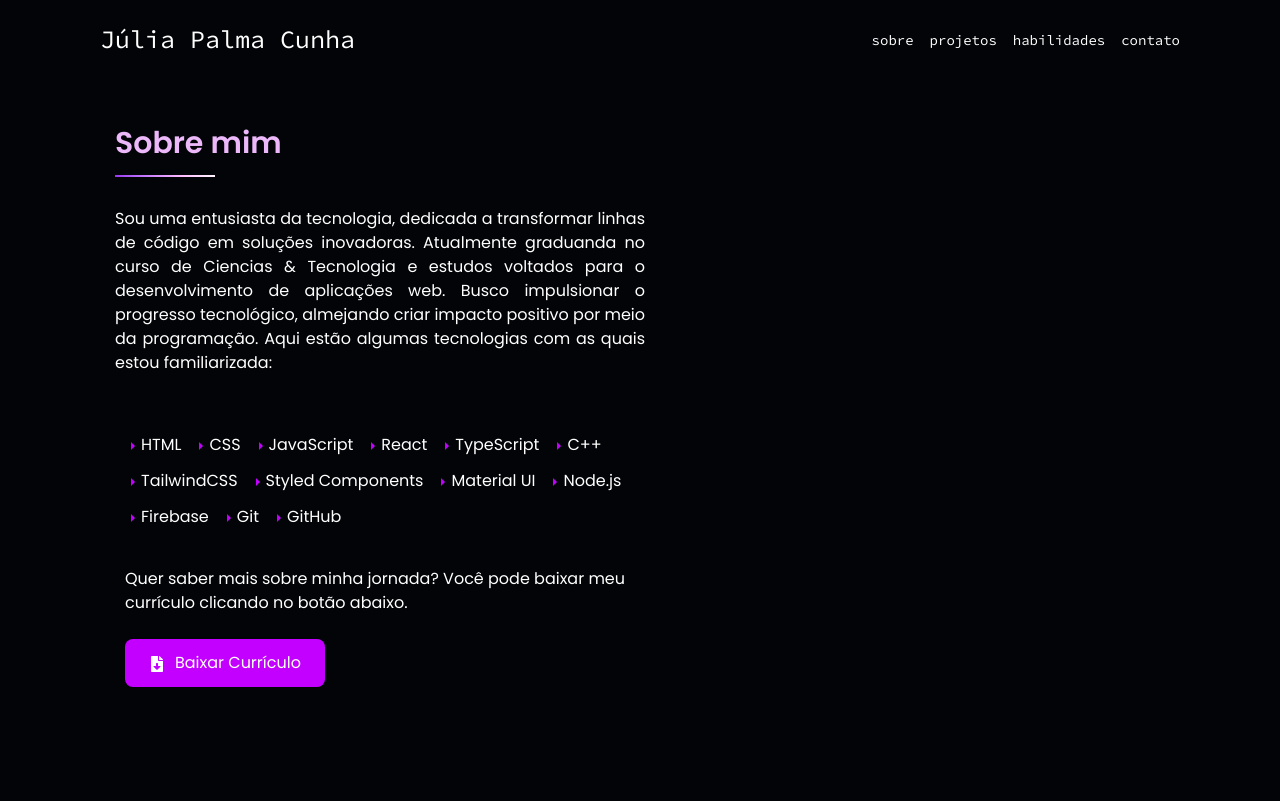
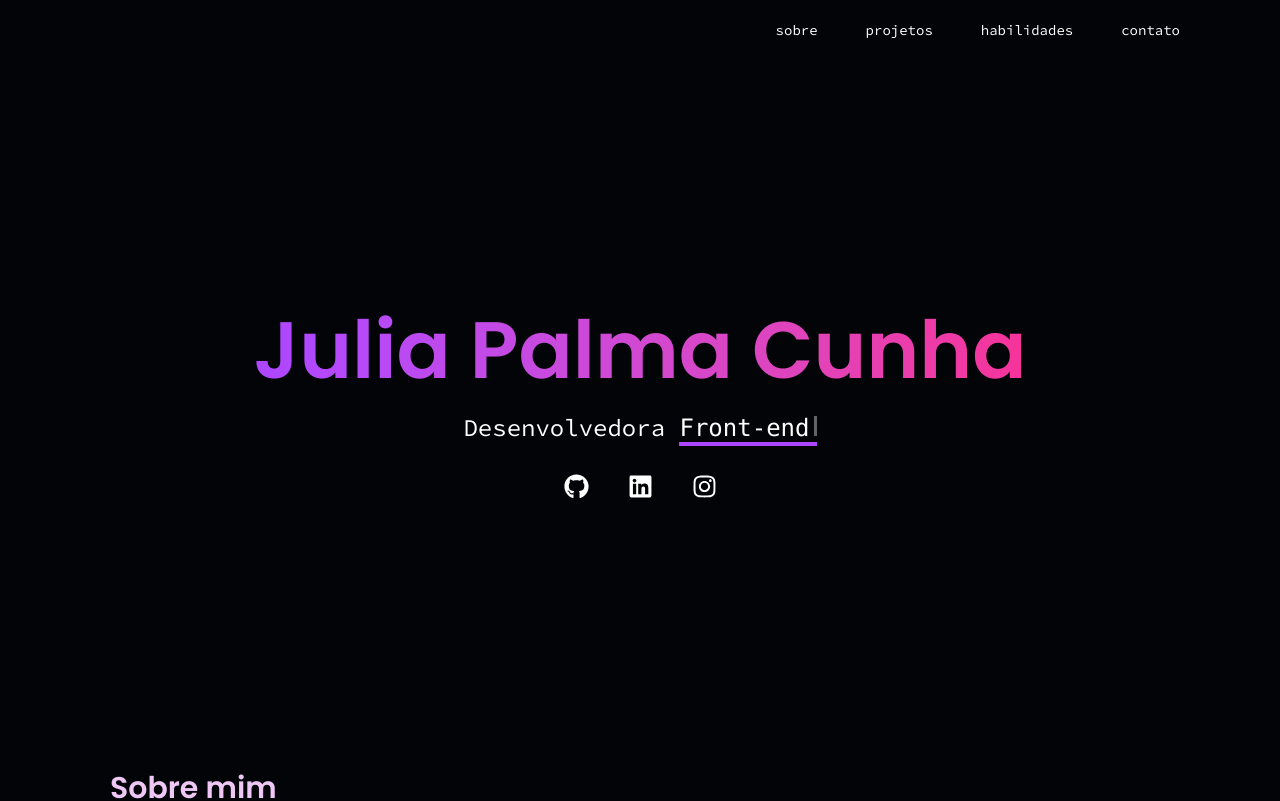
Before and after one commit to juliapalmacunha/juliapalmacunha, a React (Vite) app: page / in a window 1280 px wide. Shown: the top 801 px of the page. Built offline with nearby package versions, Linux system fonts and the light colour scheme.

Commit message:
Criação da page Inicio.

```diff
--- a/src/App.jsx
+++ b/src/App.jsx
@@ -8,6 +8,7 @@ import Habilidades from './pages/PageHabilidades'
 import Divisor from './componentes/Divisor'
 import Contato from './pages/PageContato'
 import Certificados from './pages/Certificados'
+import Inicio from './pages/PageInicio'
 
 function App() {
 
@@ -20,10 +21,15 @@ function App() {
 
       <Cabecalho />
 
+      <Inicio/>
+
       <main className='w-[85%]  m-auto lg:w-[calc(100%-200px)] lg:ml-[100px] lg:mr-[100px]'>
 
 
+
         <div className='h-[110px] w-full ' ></div>
+
+
 
         <Apresentacao/>
         <Divisor/>
--- a/src/componentes/Cabecalho.jsx
+++ b/src/componentes/Cabecalho.jsx
@@ -16,12 +16,12 @@ const Cabecalho = () => {
   };
 
   return (
-    <div className='flex fixed justify-between items-center top-0 left-0 h-[80px] w-full bg-[#020407] font-codeRegular text-[14px] z-50'>
+    <div className='flex fixed justify-between items-center top-0 left-0 h-[60px] w-full bg-[#020407] font-codeRegular text-[14px] z-50'>
 
-      <p className='text-black-500 ml-[100px] text-[25px]'>Júlia Palma Cunha</p>
+      <p className='text-black-500 ml-[100px] text-[25px]'></p>
 
-      <nav className='hidden lg:flex justify-between mr-[100px]'>
-        <ul className='flex space-x-4'>
+      <nav className='hidden lg:flex justify-between mr-[100px]  '>
+        <ul className='flex space-x-12'>
           {setores.map((setor) => (
             <li key={setor.nome}>
               <a className='no-underline scroll-smooth' href={`#${setor.nome}`}>
@@ -42,7 +42,7 @@ const Cabecalho = () => {
 
 
       {menuAberto && (
-        <nav className='absolute top-20 left-0 w-full bg-[#020407] z-40'>
+        <nav className='absolute top-20 left-0 w-full bg-[#020407] z-40 '>
           <ul className='flex flex-col items-center space-y-4'>
             {setores.map((setor) => (
               <li key={setor.nome}>
--- /dev/null
+++ b/src/componentes/Drawer.jsx
@@ -0,0 +1,11 @@
+import React from "react";
+
+const Drawer = () => {
+  return (
+    <div className="top-0 left-0 z-50 w-[400px] h-[750px] bg-purple-500 p-5 ">
+
+    </div>
+  );
+};
+
+export default Drawer;
--- a/src/componentes/EnglobaTitulo.jsx
+++ b/src/componentes/EnglobaTitulo.jsx
@@ -2,9 +2,9 @@ import React from 'react'
 
 const EnglobaTitulo = ({children}) => {
   return (
-    <div className="mb-[30px] font-poppinsSemibold text-3xl text-[#ecb8fa] ">
+    <div className="mb-[30px] font-poppinsSemibold text-3xl text-[#efc7f5] ">
       <p className="mb-[14px] "> {children} </p>
-      <div className="top-0 left-0 w-[100px] h-[1.8px] bg-gradient-to-r from-[#7b2cbf] to-[#f9c5e3] brightness-125"></div>
+      <div className="top-0 left-0 w-[100px] h-[1.5px] bg-gradient-to-r from-[#7b2cbf] to-[#f9c5e3] brightness-125"></div>
     </div>
   )
 }
--- a/src/pages/PageApresentacao.jsx
+++ b/src/pages/PageApresentacao.jsx
@@ -28,7 +28,7 @@ const Apresentacao = () => {
   return (
 
     <section
-      className= " lg:gap-[10px]  flex-wrap lg:flex lg:w-full justify-start text-white p-[10px] font-poppinsRegular  items-center  w-full m-[5px]"
+      className= " lg:gap-[10px]  flex-wrap lg:flex lg:w-full justify-start text-white p-[5px] font-poppinsRegular  items-center  w-full m-[5px]"
       id="sobre"
     >
 
--- a/src/pages/PageContato.jsx
+++ b/src/pages/PageContato.jsx
@@ -21,18 +21,18 @@ const Contato = () => {
   };
 
 
-  const estilizandoInputs = "bg-[#d6d6d6dd] p-[10px] w-full rounded-[5px] h-[35px] placeholder:text-[#4c4848]"
+  const estilizandoInputs = "bg-[#d6d6d6dd] p-[10px] w-full rounded-[5px] h-[45px] placeholder:text-[#4c4848]"
 
   return (
 
-    <section className='text-white m-[20px] mb-[5px] font-poppinsRegular'
+    <section className='text-white m-[20px] mb-[80px] font-poppinsRegular'
     id='contato'
     >
       <EnglobaTitulo>Contato</EnglobaTitulo>
 
-      <div className='w-full h-[450px] lg:w-[50%] '>
+      <div className='w-full h-[500px] lg:w-[50%] '>
         <form
-          className='flex flex-col gap-[12px] text-start lg:p-[40px] w-full h-full'
+          className='flex flex-col gap-[12px] text-start lg:p-[30px] w-full h-full'
           onSubmit={handleSendEmail}
         >
           <div>
@@ -69,7 +69,7 @@ const Contato = () => {
               id='mensagem'
               name='mensagem'
               rows='4'
-              className='bg-[#d6d6d6dd] p-[10px] w-full rounded-[10px] placeholder:text-[#4c4848]'
+              className='bg-[#d6d6d6dd] p-[10px] w-full h-[200px] rounded-[10px] placeholder:text-[#4c4848]'
               placeholder='Mensagem'
               value={mensagem}
               onChange={(e) => setMensagem(e.target.value)}
@@ -78,7 +78,7 @@ const Contato = () => {
 
           <button
             type='submit'
-            className='bg-gradient-to-r from-[#7b2cbf] to-[#f9c5e3] rounded-[5px] w-full h-[35px] hover:bg-gradient-to-r hover:from-[#5a1a9f] hover:to-[#e0a7c2] '
+            className='bg-gradient-to-r from-[#7b2cbf] to-[#f9c5e3] rounded-[5px] w-full h-[40px]  hover:bg-gradient-to-r hover:from-[#5a1a9f] hover:to-[#e0a7c2] '
           >
             Enviar
           </button>
--- a/src/pages/PageHabilidades.jsx
+++ b/src/pages/PageHabilidades.jsx
@@ -45,14 +45,15 @@ const PageHabilidades = () => {
 
                 {habilidades.map((habilidade) => {
                     return <motion.div
+                       key={habilidade.nome}
                         initial={{ opacity: 0, y: -50 }}
                         whileInView={{ opacity: 1, y: 0 }}
                         transition={{ duration: 2 }}
                         viewport={{ once: true }}
                     >
 
-                        <div key={habilidade.nome} className=' w-[380px] lg:w-[320px] h-[250px] rounded-lg font-codeSemibold text-[28px] overflow-hidden
-                    bg-[#ffffff00] hover:bg-[#beaeae95]
+                        <div key={habilidade.nome} className='w-[380px] lg:w-[390px] h-[250px] rounded-lg font-codeSemibold text-[28px] overflow-hidden
+                    bg-[#ffffff00] hover:bg-[#bab1b178]
                     hover:scale-110 transition-transform duration-1000 ease-in-out'
                         >
                             <div className='flex gap-[10px] '>
--- a/src/pages/PageInicio.jsx
+++ b/src/pages/PageInicio.jsx
@@ -1,13 +1,85 @@
-import React from 'react'
+import React, { useState, useEffect } from "react";
+import { motion } from "framer-motion";
+import { FaGithub, FaLinkedin, FaInstagram } from "react-icons/fa";
+
+const TypingEffect = ({ text, speed }) => {
+  const [displayedText, setDisplayedText] = useState("");
+  const [index, setIndex] = useState(0);
+  const [isTypingDone, setIsTypingDone] = useState(false);
+
+  useEffect(() => {
+    if (index < text.length) {
+      const timeout = setTimeout(() => {
+        setDisplayedText((prev) => prev + text[index]);
+        setIndex((prev) => prev + 1);
+      }, speed * 1000);
+
+      return () => clearTimeout(timeout);
+    } else {
+      setIsTypingDone(true);
+    }
+  }, [displayedText, index, text, speed]);
+
+  return (
+    <motion.span className="font-mono text-[24px] border-b-4 border-purple-500">
+      {displayedText}
+
+      {isTypingDone && (
+        <motion.span
+          className="inline-block w-[3px] h-[20px] bg-white ml-1"
+          animate={{ opacity: [1, 0, 1] }}
+          transition={{ repeat: Infinity, duration: 0.8 }}
+        />
+      )}
+    </motion.span>
+  );
+};
 
 const Inicio = () => {
   return (
-    <div>
 
-        em desenvolvimento
+    <div className="flex">
+      <div className="flex-1 flex pt-[350px] items-center justify-center w-[100%] h-[650px]">
+        <div className="text-center pb-[200px]">
+          <h1 className="font-poppinsSemibold text-[80px] bg-gradient-to-r from-purple-500 to-pink-500 bg-clip-text text-transparent">
+            Julia Palma Cunha
+          </h1>
 
+          <p className="font-codeRegular text-[24px]">
+            Desenvolvedora <TypingEffect text="Front-end" speed={0.1} />
+          </p>
+
+
+          <div className="flex justify-center gap-4 mt-4">
+            <a
+              href="https://github.com/juliapalmacunha"
+              target="_blank"
+              rel="noopener noreferrer"
+              className="w-12 h-12 flex items-center justify-center rounded-full  text-white transition-all duration-300 hover:bg-purple-500"
+            >
+              <FaGithub size={25} />
+            </a>
+            <a
+              href="https://www.linkedin.com/in/julia-palma-cunha/"
+              target="_blank"
+              rel="noopener noreferrer"
+              className="w-12 h-12 flex items-center justify-center rounded-full  text-white transition-all duration-300 hover:bg-purple-500"
+            >
+              <FaLinkedin size={25} />
+            </a>
+            <a
+              href="https://www.instagram.com/_juliaapalma"
+              target="_blank"
+              rel="noopener noreferrer"
+              className="w-12 h-12 flex items-center justify-center rounded-full  text-white transition-all duration-300 hover:bg-purple-500"
+            >
+              <FaInstagram size={25} />
+            </a>
+          </div>
+        </div>
+      </div>
     </div>
-  )
-}
+  );
+};
 
-export default Inicio
+export default Inicio;
```
